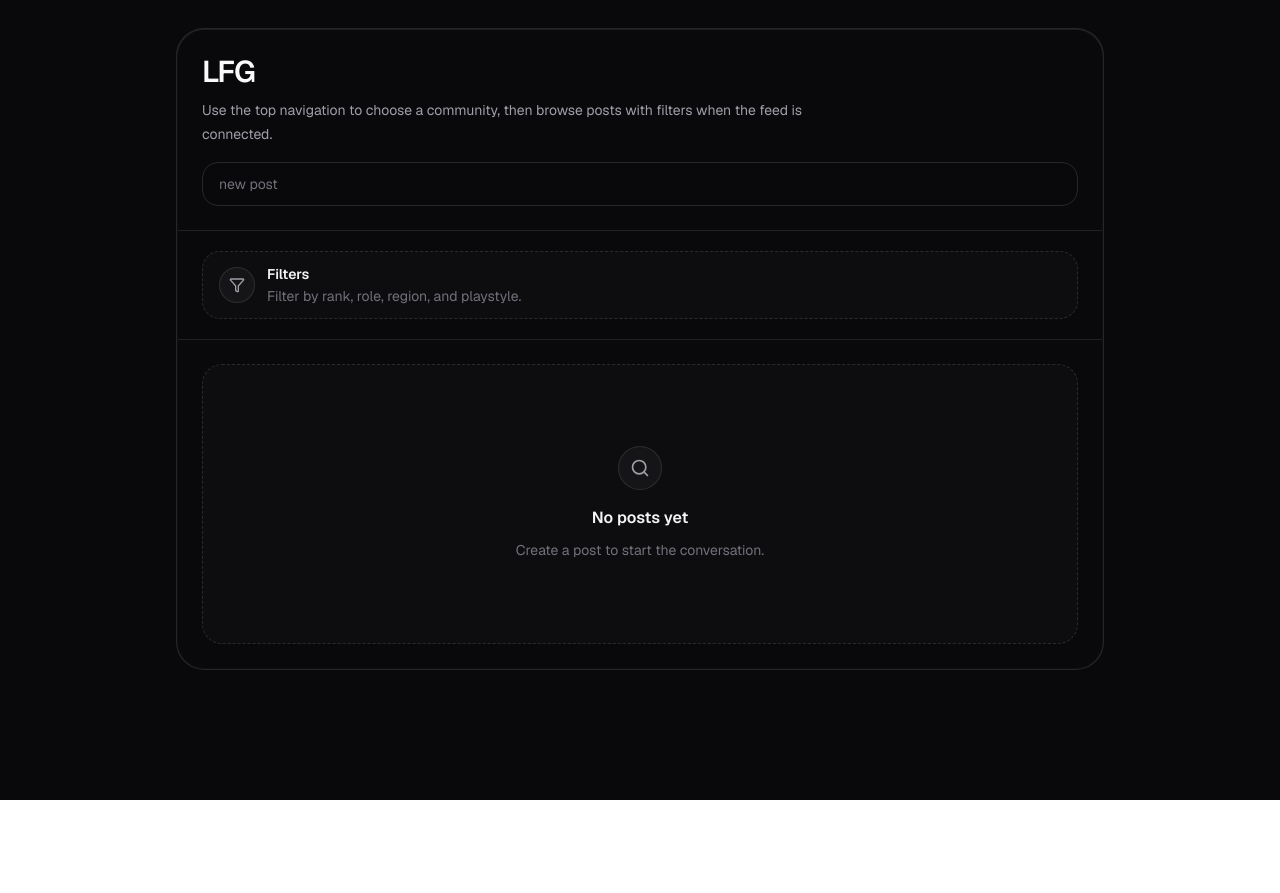
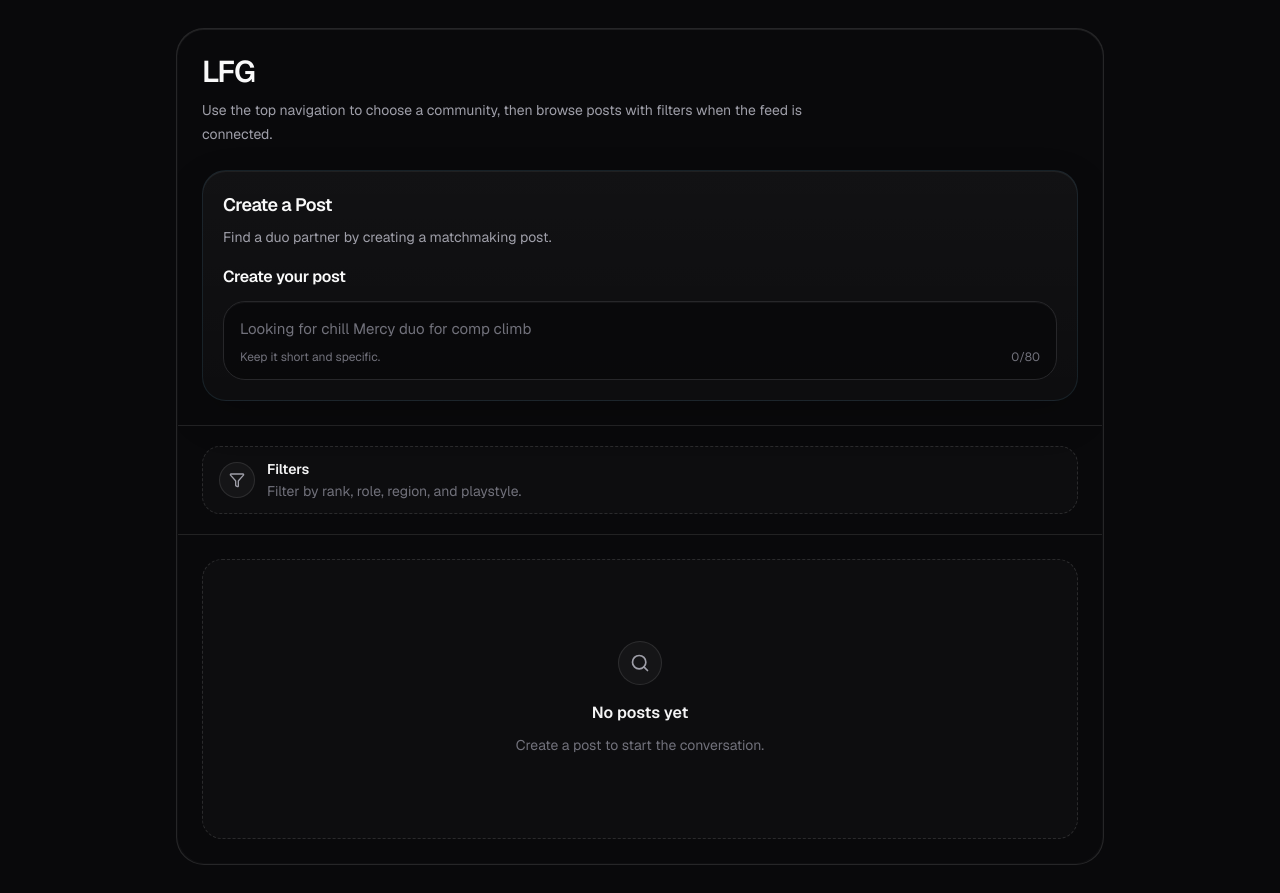
Before and after one commit to emijane/overclock.lol, a Next.js app in the folder overclock/: page /lfg in a window 1280 px wide. Before the commit the page ends 800 px from the top, so only its background shows below. Built offline with nearby package versions, Linux system fonts and the light colour scheme; no server answers.

Commit message:
create a post layout updates

```diff
--- a/overclock/app/lfg/components/lfg-page-shell.tsx
+++ b/overclock/app/lfg/components/lfg-page-shell.tsx
@@ -9,6 +9,7 @@ import { getCurrentProfile } from "@/lib/profiles/get-current-profile";
 import { formatCurrentRank } from "@/lib/profiles/profile-editor";
 
 import { LFGRolePicker } from "./lfg-role-picker";
+import { PostTitleField } from "./post-title-field";
 
 type LFGPageShellProps = {
   description: string;
@@ -121,13 +122,14 @@ export async function LFGPageShell({
                   </p>
                 ) : null}
               </div>
-              <div className="mt-4">
-                <input
-                  type="text"
-                  placeholder="new post"
-                  className="h-11 w-full rounded-2xl border border-zinc-800 bg-zinc-950 px-4 text-sm text-zinc-100 outline-none transition placeholder:text-zinc-500 hover:border-zinc-700 focus:border-sky-400/60"
-                />
-              </div>
+              <section className="mt-6 rounded-[24px] border border-sky-300/10 bg-[linear-gradient(180deg,rgba(255,255,255,0.04),rgba(255,255,255,0.02))] p-5 shadow-[0_16px_40px_rgba(0,0,0,0.18),inset_0_1px_0_rgba(255,255,255,0.06)]">
+                <h2 className="text-lg font-semibold tracking-[-0.03em] text-zinc-50">
+                  Create a Post
+                </h2>
+                <p className="mt-1.5 text-sm leading-6 text-zinc-400">
+                  Find a duo partner by creating a matchmaking post.
+                </p>
+                <PostTitleField />
                 {profile ? (
                   <LFGRolePicker
                     profileSummary={{
@@ -138,6 +140,7 @@ export async function LFGPageShell({
                     setupHref="/account/competitive"
                   />
                 ) : null}
+              </section>
 
             </header>
 
--- a/overclock/app/lfg/components/lfg-role-picker.tsx
+++ b/overclock/app/lfg/components/lfg-role-picker.tsx
@@ -7,6 +7,7 @@ import {
   ArrowRightIcon,
   ChevronRightIcon,
   MapPinnedIcon,
+  PlusIcon,
   ShieldIcon,
   SparklesIcon,
   SwordsIcon,
@@ -97,29 +98,30 @@ export function LFGRolePicker({
 
       {selectedRoleOption ? (
         selectedRoleOption.isConfigured ? (
-          <div className="mt-4 rounded-[22px] border border-white/10 bg-[linear-gradient(180deg,rgba(255,255,255,0.045),rgba(255,255,255,0.02))] p-4 shadow-[inset_0_1px_0_rgba(255,255,255,0.08)]">
+          <>
+            <div className="mt-3 rounded-[18px] border border-white/8 bg-white/[0.02] px-4 py-3 shadow-[inset_0_1px_0_rgba(255,255,255,0.04)]">
               <div className="flex items-start justify-between gap-4">
                 <div className="flex min-w-0 gap-3.5">
-                <div className="flex h-12 w-12 shrink-0 items-center justify-center rounded-full border border-white/10 bg-zinc-950/85 p-2.5 shadow-[inset_0_1px_0_rgba(255,255,255,0.05)]">
+                  <div className="flex h-10 w-10 shrink-0 items-center justify-center rounded-full border border-white/10 bg-zinc-950/80 p-2 shadow-[inset_0_1px_0_rgba(255,255,255,0.04)]">
                     {rankIconSrc ? (
                       <Image
                         src={rankIconSrc}
                         alt={`${selectedRoleOption.rankLabel} rank icon`}
-                      width={34}
-                      height={34}
-                      className="h-[34px] w-[34px] object-contain"
+                        width={28}
+                        height={28}
+                        className="h-7 w-7 object-contain"
                       />
                     ) : (
-                    getRoleIcon(selectedRoleOption.role, "h-4.5 w-4.5 text-zinc-500")
+                      getRoleIcon(selectedRoleOption.role, "h-4 w-4 text-zinc-500")
                     )}
                   </div>
 
                   <div className="min-w-0">
-                  <p className="text-sm font-semibold text-zinc-50">
-                    Competitive Profile
+                    <p className="text-[11px] font-semibold uppercase tracking-[0.18em] text-zinc-500">
+                      Attached Profile
                     </p>
                     <div className="mt-1 flex flex-wrap items-center gap-x-2 gap-y-1">
-                    <span className="text-[15px] font-semibold text-zinc-100">
+                      <span className="text-sm font-semibold text-zinc-100">
                         {selectedRoleOption.rankLabel}
                       </span>
                       <span className="text-zinc-600">&bull;</span>
@@ -134,23 +136,23 @@ export function LFGRolePicker({
 
                 <Link
                   href={setupHref}
-                className="inline-flex h-9 shrink-0 items-center gap-1 rounded-full border border-white/10 bg-white/[0.03] px-3 text-sm font-semibold text-zinc-300 transition hover:border-white/20 hover:bg-white/[0.055] hover:text-zinc-100"
+                  className="inline-flex h-8 shrink-0 items-center gap-1 rounded-full border border-white/10 bg-white/[0.025] px-3 text-xs font-semibold text-zinc-300 transition hover:border-white/20 hover:bg-white/[0.045] hover:text-zinc-100"
                 >
                   Edit Profile
                   <ChevronRightIcon className="h-4 w-4" />
                 </Link>
               </div>
 
-            <div className="mt-4 border-t border-white/8 pt-3.5">
-              <p className="text-[10px] font-semibold uppercase tracking-[0.2em] text-zinc-500">
+              <div className="mt-3 border-t border-white/8 pt-3">
+                <p className="text-[10px] font-semibold uppercase tracking-[0.2em] text-zinc-600">
                   Hero Pool
                 </p>
                 {selectedRoleOption.heroPool.length > 0 ? (
-                <div className="mt-2.5 flex flex-wrap gap-2">
-                  {selectedRoleOption.heroPool.slice(0, 4).map((hero) => (
+                  <div className="mt-2 flex flex-wrap gap-2">
+                    {selectedRoleOption.heroPool.slice(0, 3).map((hero) => (
                       <span
                         key={hero.id}
-                      className="inline-flex h-9 items-center gap-2 rounded-full border border-white/10 bg-white/[0.04] px-2.5 pr-3 text-sm font-medium text-zinc-200 shadow-[inset_0_1px_0_rgba(255,255,255,0.05)]"
+                        className="inline-flex h-8 items-center gap-2 rounded-full border border-white/10 bg-white/[0.03] px-2.5 pr-3 text-sm font-medium text-zinc-200 shadow-[inset_0_1px_0_rgba(255,255,255,0.04)]"
                       >
                         <span className="relative h-6 w-6 shrink-0 overflow-hidden rounded-full border border-white/10 bg-zinc-900">
                           <Image
@@ -172,8 +174,18 @@ export function LFGRolePicker({
                 )}
               </div>
             </div>
+            <div className="mt-3 flex justify-end">
+              <button
+                type="button"
+                className="inline-flex h-11 items-center justify-center gap-2 rounded-full bg-sky-400 px-5 text-sm font-semibold text-zinc-950 transition hover:bg-sky-300"
+              >
+                <PlusIcon className="h-4 w-4" />
+                Post
+              </button>
+            </div>
+          </>
         ) : (
-          <div className="mt-4 rounded-[22px] border border-amber-300/20 bg-amber-300/10 p-4 shadow-[inset_0_1px_0_rgba(255,255,255,0.08)]">
+          <div className="mt-3 rounded-[18px] border border-amber-300/20 bg-amber-300/10 p-4 shadow-[inset_0_1px_0_rgba(255,255,255,0.08)]">
             <p className="text-sm leading-6 text-amber-100">
               Set up your {COMPETITIVE_ROLE_LABELS[selectedRoleOption.role].toLowerCase()}{" "}
               competitive profile before posting with this role.
--- /dev/null
+++ b/overclock/app/lfg/components/post-title-field.tsx
@@ -0,0 +1,38 @@
+"use client";
+
+import { useId, useState } from "react";
+
+const MAX_POST_TITLE_LENGTH = 80;
+
+export function PostTitleField() {
+  const inputId = useId();
+  const [value, setValue] = useState("");
+
+  return (
+    <div className="mt-4">
+      <label
+        htmlFor={inputId}
+        className="mb-3 block text-base font-semibold tracking-[-0.02em] text-zinc-50"
+      >
+        Create your post
+      </label>
+      <div className="rounded-[22px] border border-zinc-800 bg-zinc-950/90 px-4 py-3.5 shadow-[inset_0_1px_0_rgba(255,255,255,0.04)]">
+        <input
+          id={inputId}
+          type="text"
+          maxLength={MAX_POST_TITLE_LENGTH}
+          value={value}
+          onChange={(event) => setValue(event.target.value)}
+          placeholder="Looking for chill Mercy duo for comp climb"
+          className="h-6 w-full bg-transparent text-[15px] text-zinc-100 outline-none transition placeholder:text-zinc-500"
+        />
+        <div className="mt-2 flex items-center justify-between text-xs text-zinc-500">
+          <span>Keep it short and specific.</span>
+          <span>
+            {value.length}/{MAX_POST_TITLE_LENGTH}
+          </span>
+        </div>
+      </div>
+    </div>
+  );
+}
```
Lines whose indentation alone changed are shown as unchanged.
